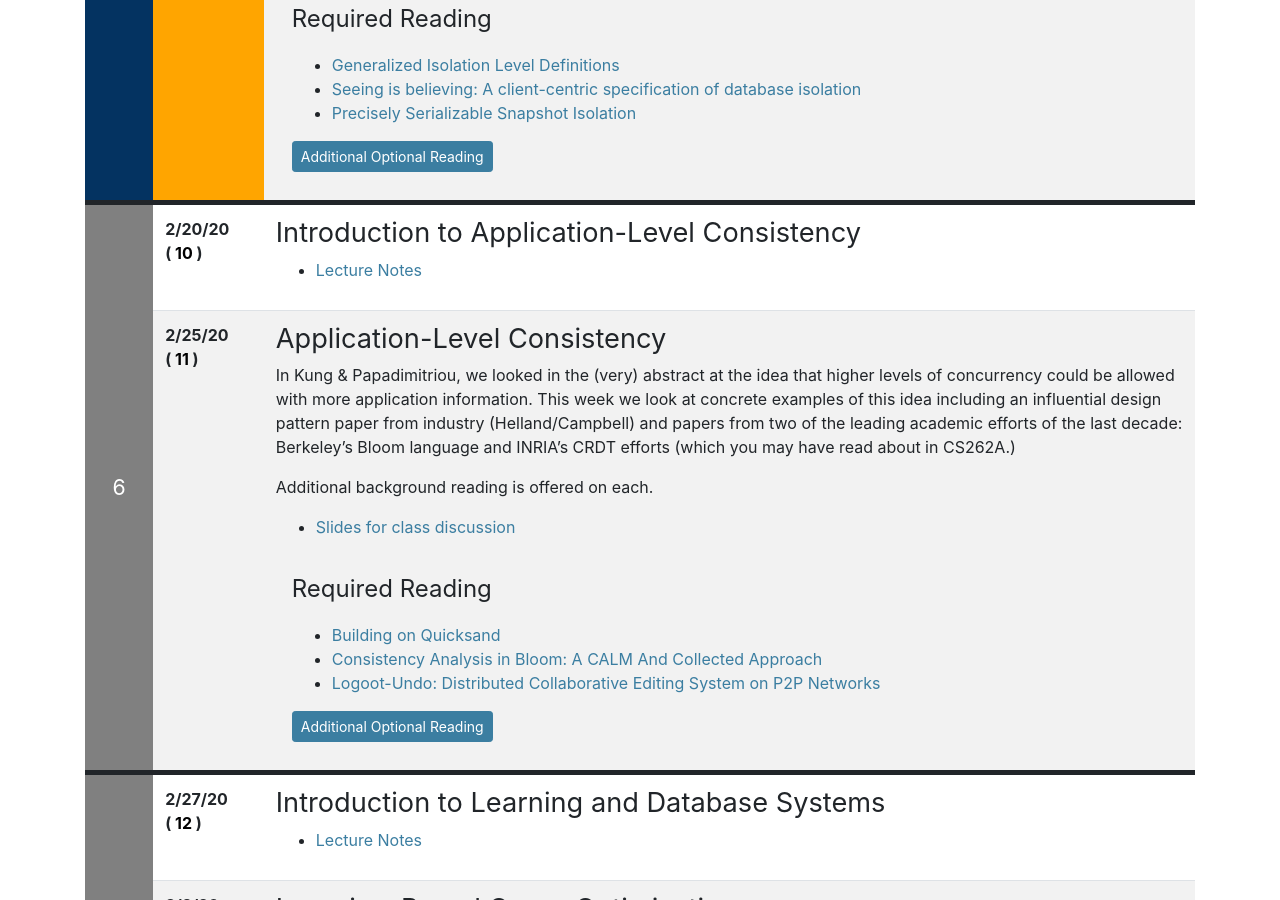
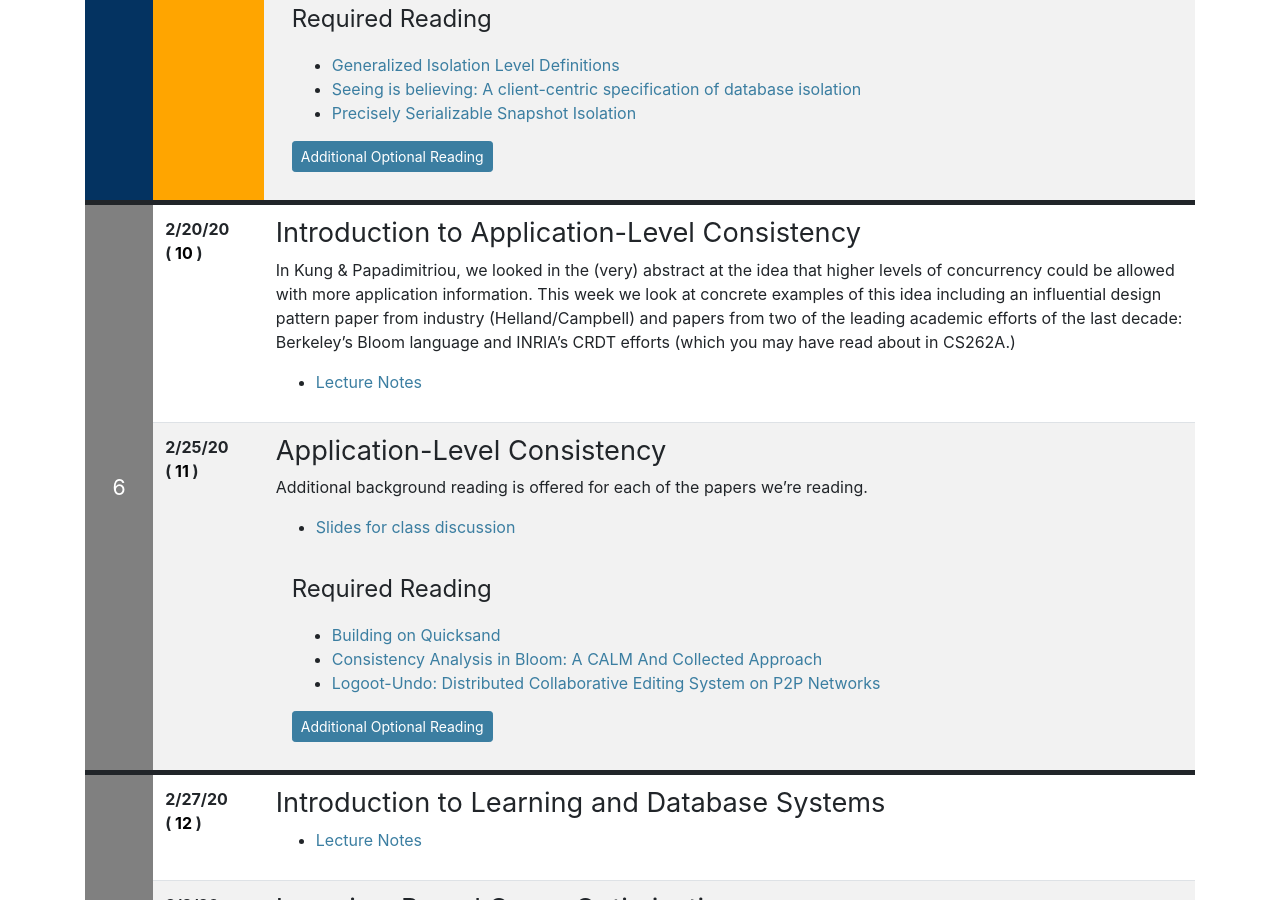
Before and after one commit to jhellerstein/CS286-Sp20, a Jekyll site: the page built from index.md, in a window 1280 px wide and 900 px high, scrolled down 4202 px. Built offline with Jekyll 4.4.1, drawn with Linux system fonts in a browser that asks for light colours; nearby versions of some CDN libraries; our own code applies the rules of GitHub Pages for plain Markdown files.

Commit message:
move description

```diff
--- a/index.md
+++ b/index.md
@@ -256,14 +256,14 @@ Optional reading from then-Berkeley PhD student [Peter Bailis](http://www.bailis
 
 {% include syllabus_entry %}
 ## Introduction to Application-Level Consistency
+In Kung & Papadimitriou, we looked in the (very) abstract at the idea that higher levels of concurrency could be allowed with more application information. This week we look at concrete examples of this idea including an influential design pattern paper from industry (Helland/Campbell) and papers from two of the leading academic efforts of the last decade: Berkeley's Bloom language and INRIA's CRDT efforts (which you may have read about in CS262A.)
 
 * [Lecture Notes]()
 
 {% include syllabus_entry %}
 ## Application-Level Consistency
-In Kung & Papadimitriou, we looked in the (very) abstract at the idea that higher levels of concurrency could be allowed with more application information. This week we look at concrete examples of this idea including an influential design pattern paper from industry (Helland/Campbell) and papers from two of the leading academic efforts of the last decade: Berkeley's Bloom language and INRIA's CRDT efforts (which you may have read about in CS262A.)
 
-Additional background reading is offered on each.
+Additional background reading is offered for each of the papers we're reading.
 
 * [Slides for class discussion]()
 
```
